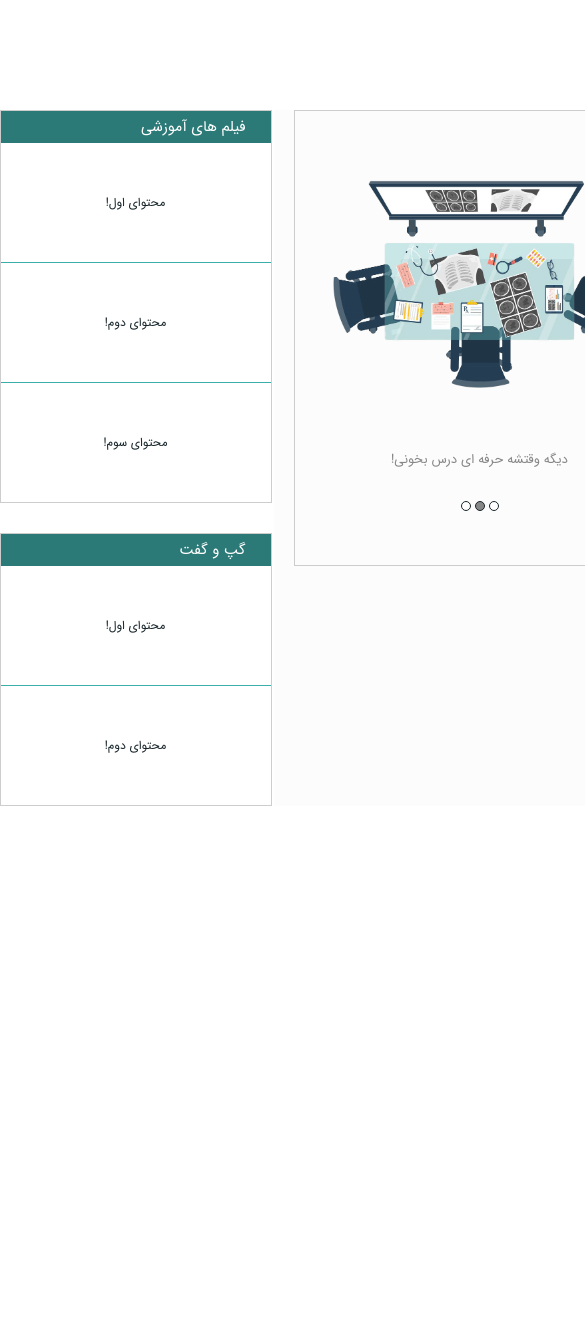
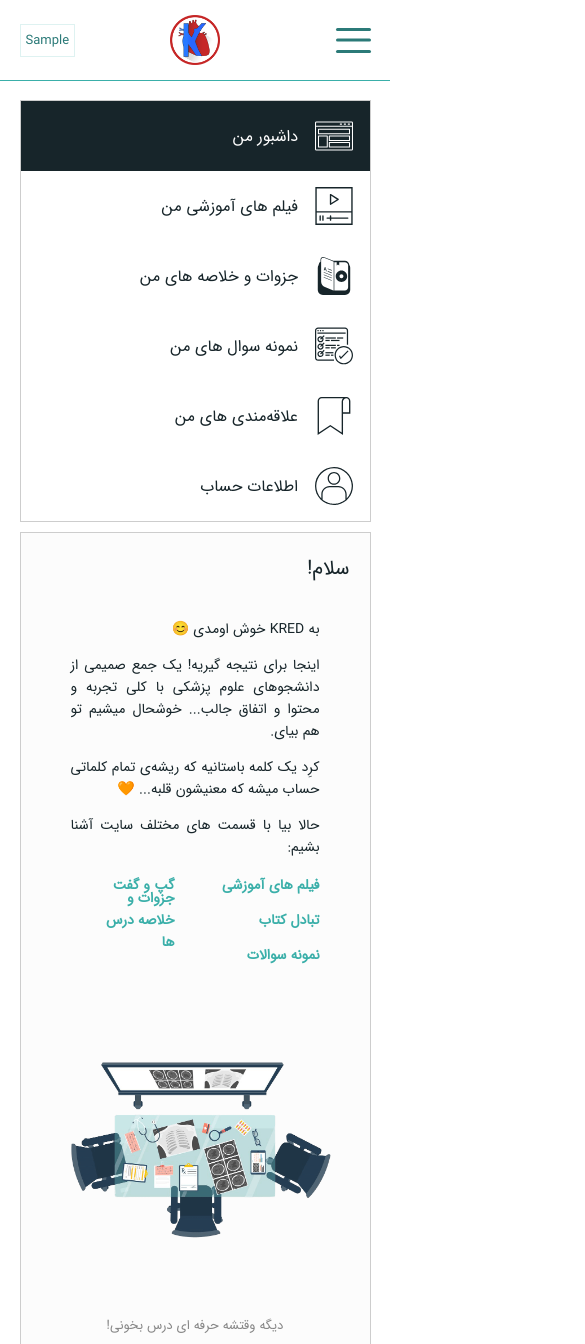
Before and after one commit to abelmiri/kred-frontend, a React (Create React App) app: page /profile in a window 390 px wide. Shown: the top 1344 px of the page, 585 px wide, since content can reach past the window. Before the commit the page ends 844 px from the top, so only its background shows below. Built offline with nearby package versions, Linux system fonts and the light colour scheme; no server answers; sample sign-in values are in the browser's storage.

Commit message:
profile responsive

```diff
--- a/src/Styles/profile.scss
+++ b/src/Styles/profile.scss
@@ -3,6 +3,11 @@
 .profile-container {
   padding: 110px calc(5% + 270px) 0 5%;
   display: flex;
+
+  @media screen and (max-width: 480px) {
+    padding: 100px 5% 0 5%;
+    flex-wrap: wrap;
+  }
 }
 
 .profile-right-menus {
@@ -10,10 +15,15 @@
   background-color: $background-color;
   position: fixed;
   right: 5%;
+
+  @media screen and (max-width: 480px) {
+    position: static;
+    width: 100%;
+  }
 }
 
 .profile-main-right-menu {
-  width: 100%;
+  width: calc(100% - 2px);
   border: 1px solid $border-color;
 }
 
@@ -62,6 +72,12 @@
   display: flex;
   justify-content: center;
   align-items: flex-start;
+
+  @media screen and (max-width: 480px) {
+    flex-wrap: wrap;
+    padding: 0;
+    margin: 10px 0;
+  }
 }
 
 .profile-introduction {
@@ -70,6 +86,10 @@
   display: flex;
   justify-content: space-between;
   padding-bottom: 25px;
+
+  @media screen and (max-width: 480px) {
+    flex-wrap: wrap;
+  }
 }
 
 .profile-introduction-slider {
@@ -78,6 +98,12 @@
   position: relative;
   text-align: center;
   flex-shrink: 0;
+
+  @media screen and (max-width: 480px) {
+    height: 400px;
+    width: 90%;
+    margin-right: 5%;
+  }
 }
 
 .profile-introduction-content {
@@ -85,14 +111,21 @@
 }
 
 .profile-introduction-title {
-  height: 60px;
   font-size: $enormous-title-font-size;
   padding: 20px 50px;
+  width: calc(100% - 100px);
+
+  @media screen and (max-width: 480px) {
+    font-size: $big-title-font-size;
+    padding: 20px;
+    width: calc(100% - 40px);
+  }
 }
 
 .profile-introduction-description {
   font-size: $home-regular-font-size;
   padding: 0 50px;
+  width: calc(100% - 100px);
 
   p {
     text-align: justify;
@@ -102,6 +135,12 @@
 .profile-info-description {
   font-size: $home-title-font-size;
   padding: 0 50px;
+  width: calc(100% - 100px);
+
+  @media screen and (max-width: 480px) {
+    padding: 0 20px;
+    width: calc(100% - 40px);
+  }
 
   input {
     border-bottom: 1px solid $border-color;
@@ -110,6 +149,10 @@
     transition-duration: $short-animation-duration;
     width: 350px;
     margin-bottom: 15px;
+
+    @media screen and (max-width: 480px) {
+      width: 100%;
+    }
 
     &:focus {
       border-bottom: 1px solid $primary-color;
@@ -131,6 +174,10 @@
   grid-row-gap: 10px;
   padding-bottom: 10px;
 
+  @media screen and (max-width: 480px) {
+    grid-template-columns: 130px 70px;
+  }
+
   .link {
     align-self: center;
     text-decoration: none;
@@ -146,6 +193,10 @@
 .profile-left-menus {
   width: 270px;
   background-color: $background-color;
+
+  @media screen and (max-width: 480px) {
+    width: 100%;
+  }
 }
 
 .profile-left-menus-title {
@@ -168,7 +219,7 @@
 }
 
 .profile-movies-left-menu {
-  width: 100%;
+  width: calc(100% - 2px);
   border: 1px solid $border-color;
   margin-bottom: 30px;
 }
@@ -181,6 +232,10 @@
 .profile-info-submit-buttons-container {
   display: flex;
   justify-content: flex-start;
+
+  @media screen and (max-width: 480px) {
+    flex-wrap: wrap;
+  }
 }
 
 .profile-info-submit-button {
@@ -192,6 +247,15 @@
   cursor: pointer;
   text-align: center;
   margin-left: 20px;
+
+  @media screen and (max-width: 480px) {
+    width: calc(50% - 20px);
+
+    &:last-child {
+      width: calc(50%);
+      margin-left: 0;
+    }
+  }
 
   &.loading {
     cursor: not-allowed;
--- a/src/View/Components/Header.js
+++ b/src/View/Components/Header.js
@@ -214,12 +214,12 @@ class Header extends PureComponent
                         </React.Fragment>
                     }
 
-                    <div className={`header-sidebar-back ${collapseSidebar ? "hide" : ""}`} onClick={this.hideSidebar}/>
-                    <div className={`header-sidebar-container ${collapseSidebar ? "hide" : ""}`}>
-                        <Link to="/exchanges" className="header-sidebar-link" onClick={this.hideSidebar}><Material className="header-sidebar-btn margin-top">تبادل کتاب</Material></Link>
-                        <Link to="/videos" className="header-sidebar-link" onClick={this.hideSidebar}><Material className="header-sidebar-btn">فیلم‌های آموزشی</Material></Link>
-                        {user && <Material className="header-sidebar-log-out" onClick={this.logout}>خروج از حساب</Material>}
-                    </div>
+                    {/*<div className={`header-sidebar-back ${collapseSidebar ? "hide" : ""}`} onClick={this.hideSidebar}/>*/}
+                    {/*<div className={`header-sidebar-container ${collapseSidebar ? "hide" : ""}`}>*/}
+                    {/*    <Link to="/exchanges" className="header-sidebar-link" onClick={this.hideSidebar}><Material className="header-sidebar-btn margin-top">تبادل کتاب</Material></Link>*/}
+                    {/*    <Link to="/videos" className="header-sidebar-link" onClick={this.hideSidebar}><Material className="header-sidebar-btn">فیلم‌های آموزشی</Material></Link>*/}
+                    {/*    {user && <Material className="header-sidebar-log-out" onClick={this.logout}>خروج از حساب</Material>}*/}
+                    {/*</div>*/}
 
                 </div>
             )
--- a/src/View/Pages/ProfilePage.js
+++ b/src/View/Pages/ProfilePage.js
@@ -173,7 +173,6 @@ class ProfilePage extends PureComponent
                     {
                         this.renderContent()
                     }
-
                 </div>
                 <div className="profile-left-menus">
                     <div className="profile-left-menus">
```
